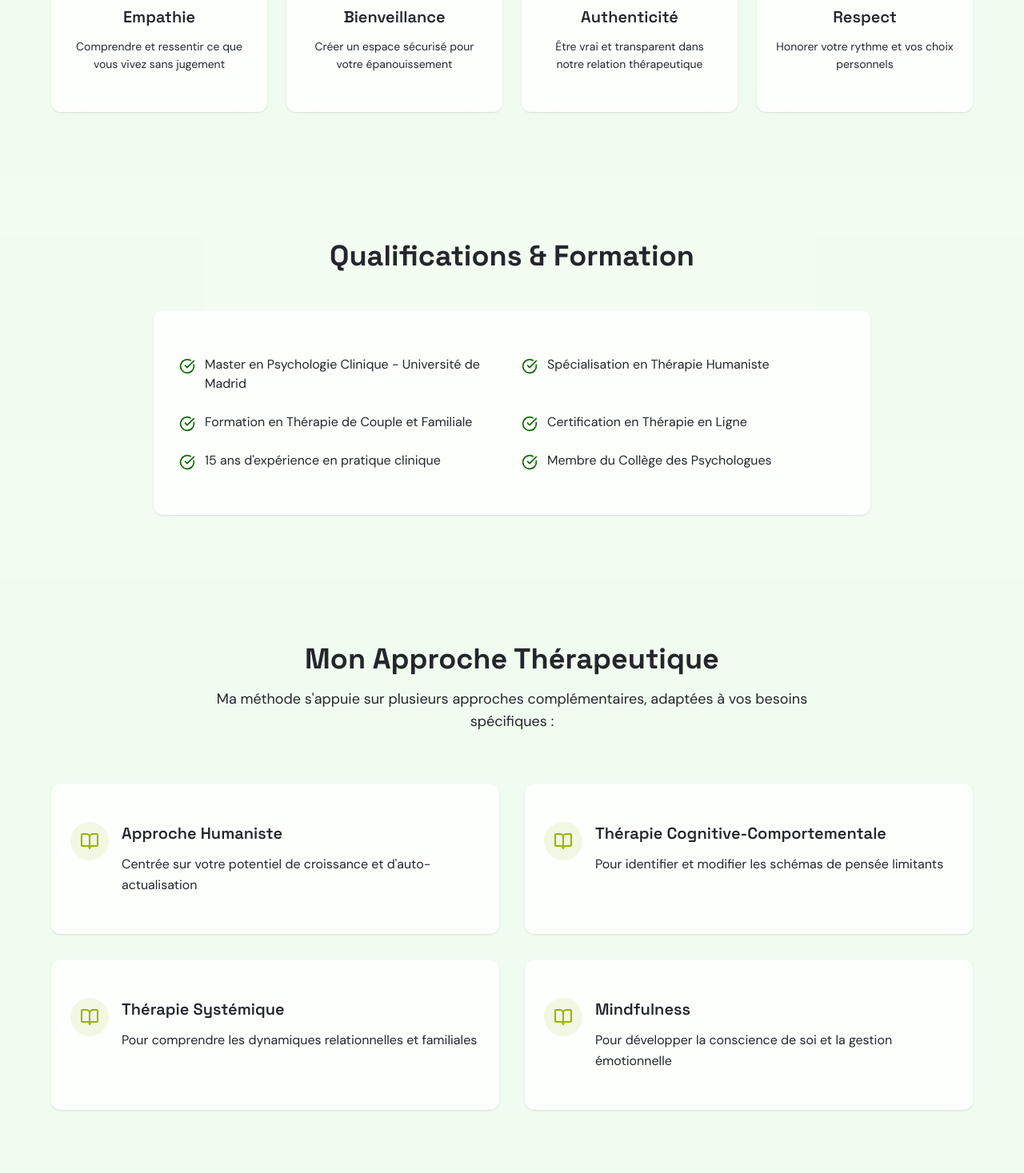
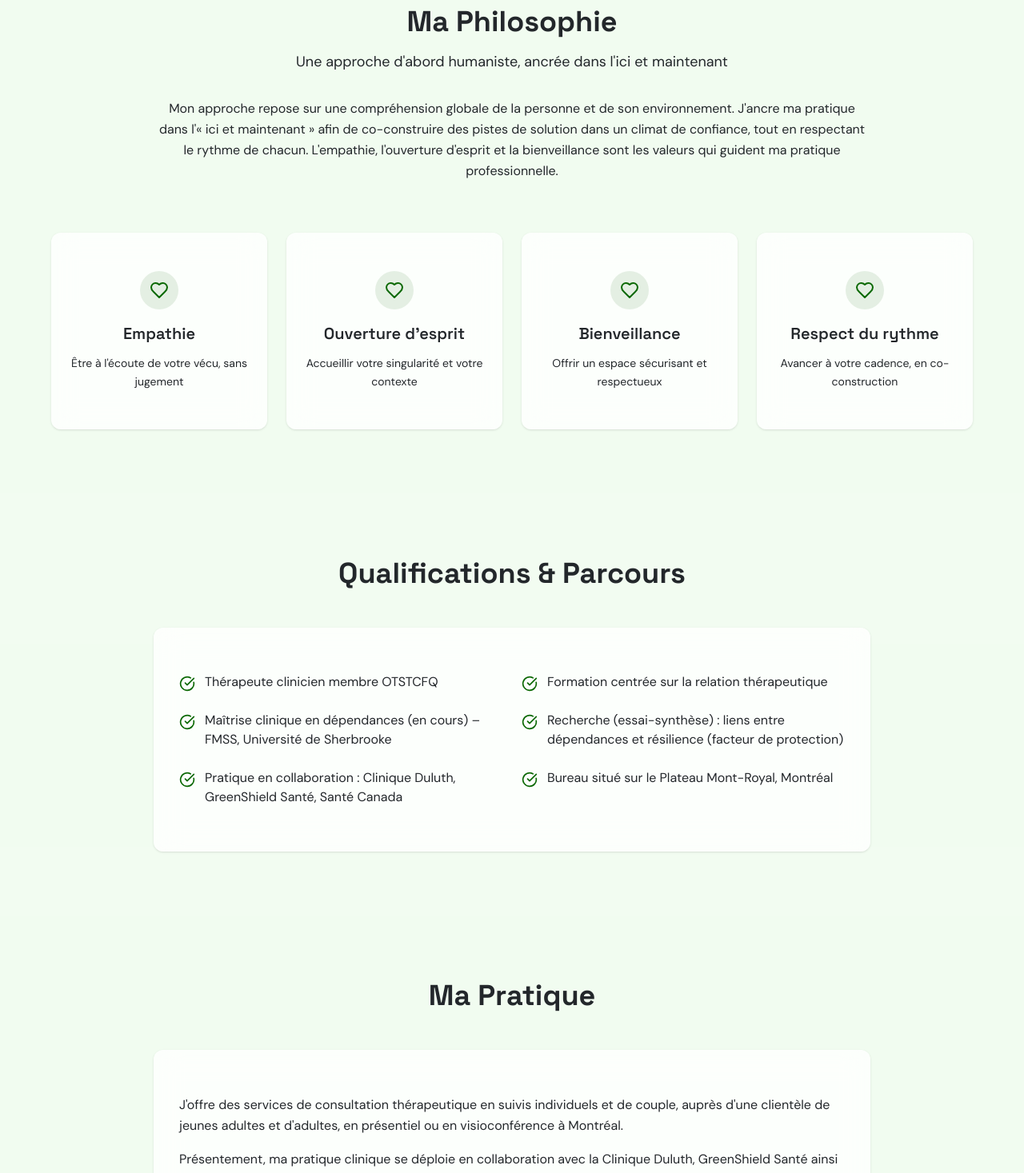
Before and after one commit to josegastelu/jose, a Next.js app: page /a-propos in a window 1280 px wide. Shown: the part 720-2187 px from the top of the page at 80% size. Built offline with nearby package versions, Linux system fonts and the light colour scheme.

Commit message:
update a-propos page copy

```diff
--- a/app/a-propos/page.tsx
+++ b/app/a-propos/page.tsx
@@ -10,64 +10,52 @@ const content = {
   fr: {
     hero: {
       title: "À propos de Jose Gastelu",
-      subtitle: "Psychologue clinicien avec une approche humaniste et empathique",
+      subtitle:
+        "Thérapeute clinicien membre OTSTCFQ, formé à la relation thérapeutique",
     },
+    intro:
+      "Je suis thérapeute clinicien membre OTSTCFQ. Ma formation est centrée sur la relation thérapeutique. Actuellement, j’approfondis mes connaissances à la Faculté de médecine et des sciences de la santé de l’Université de Sherbrooke, dans le cadre de la maîtrise clinique en dépendances. Mes travaux portent sur une recherche de type essai-synthèse, explorant les liens entre les dépendances et la résilience en tant que facteur de protection.",
     philosophy: {
       title: "Ma Philosophie",
-      subtitle: "Une approche centrée sur la personne",
+      subtitle: "Une approche d'abord humaniste, ancrée dans l'ici et maintenant",
       description:
-        "Je crois profondément en la capacité de chaque individu à trouver ses propres solutions et à développer son potentiel. Mon approche humaniste place la personne au centre du processus thérapeutique, dans un climat de confiance, d'empathie et d'authenticité.",
+        "Mon approche repose sur une compréhension globale de la personne et de son environnement. J'ancre ma pratique dans l'« ici et maintenant » afin de co-construire des pistes de solution dans un climat de confiance, tout en respectant le rythme de chacun. L'empathie, l'ouverture d'esprit et la bienveillance sont les valeurs qui guident ma pratique professionnelle.",
       values: [
-        {
-          title: "Empathie",
-          description: "Comprendre et ressentir ce que vous vivez sans jugement",
-        },
-        {
-          title: "Bienveillance",
-          description: "Créer un espace sécurisé pour votre épanouissement",
-        },
-        {
-          title: "Authenticité",
-          description: "Être vrai et transparent dans notre relation thérapeutique",
-        },
-        {
-          title: "Respect",
-          description: "Honorer votre rythme et vos choix personnels",
-        },
+        { title: "Empathie", description: "Être à l'écoute de votre vécu, sans jugement" },
+        { title: "Ouverture d'esprit", description: "Accueillir votre singularité et votre contexte" },
+        { title: "Bienveillance", description: "Offrir un espace sécurisant et respectueux" },
+        { title: "Respect du rythme", description: "Avancer à votre cadence, en co-construction" },
       ],
     },
     qualifications: {
-      title: "Qualifications & Formation",
+      title: "Qualifications & Parcours",
       items: [
-        "Master en Psychologie Clinique - Université de Madrid",
-        "Spécialisation en Thérapie Humaniste",
-        "Formation en Thérapie de Couple et Familiale",
-        "Certification en Thérapie en Ligne",
-        "15 ans d'expérience en pratique clinique",
-        "Membre du Collège des Psychologues",
+        "Thérapeute clinicien membre OTSTCFQ",
+        "Formation centrée sur la relation thérapeutique",
+        "Maîtrise clinique en dépendances (en cours) – FMSS, Université de Sherbrooke",
+        "Recherche (essai-synthèse) : liens entre dépendances et résilience (facteur de protection)",
+        "Pratique en collaboration : Clinique Duluth, GreenShield Santé, Santé Canada",
+        "Bureau situé sur le Plateau Mont-Royal, Montréal",
       ],
     },
     approach: {
       title: "Mon Approche Thérapeutique",
-      description: "Ma méthode s'appuie sur plusieurs approches complémentaires, adaptées à vos besoins spécifiques :",
+      description:
+        "J'intègre différentes approches selon vos besoins, toujours dans une perspective humaniste et collaborative :",
       methods: [
-        {
-          title: "Approche Humaniste",
-          description: "Centrée sur votre potentiel de croissance et d'auto-actualisation",
-        },
-        {
-          title: "Thérapie Cognitive-Comportementale",
-          description: "Pour identifier et modifier les schémas de pensée limitants",
-        },
-        {
-          title: "Thérapie Systémique",
-          description: "Pour comprendre les dynamiques relationnelles et familiales",
-        },
-        {
-          title: "Mindfulness",
-          description: "Pour développer la conscience de soi et la gestion émotionnelle",
-        },
+        { title: "Humaniste", description: "Compréhension globale et centrée sur la personne" },
+        { title: "Cognitivo-comportementale (TCC)", description: "Adapter pensées et comportements à vos objectifs" },
+        { title: "Motivationnelle", description: "Soutenir le changement à votre rythme" },
+        { title: "Systémique", description: "Prendre en compte les dynamiques relationnelles" },
       ],
+    },
+    practice: {
+      title: "Ma Pratique",
+      intro:
+        "J'offre des services de consultation thérapeutique en suivis individuels et de couple, auprès d'une clientèle de jeunes adultes et d'adultes, en présentiel ou en visioconférence à Montréal.",
+      collaborations:
+        "Présentement, ma pratique clinique se déploie en collaboration avec la Clinique Duluth, GreenShield Santé ainsi que Santé Canada.",
+      location: "Mon bureau est situé sur le Plateau Mont-Royal.",
     },
     cta: {
       title: "Prêt à commencer ?",
@@ -173,6 +161,17 @@ export default function AboutPage() {
         </div>
       </section>
 
+      {/* Presentation Section */}
+      <section className="py-12 px-4 sm:px-6 lg:px-8">
+        <div className="max-w-4xl mx-auto">
+          <Card className="glass-card border-0">
+            <CardContent className="p-8">
+              <p className="text-foreground leading-relaxed">{t.intro}</p>
+            </CardContent>
+          </Card>
+        </div>
+      </section>
+
       {/* Philosophy Section */}
       <section className="py-20 px-4 sm:px-6 lg:px-8">
         <div className="max-w-6xl mx-auto">
@@ -215,6 +214,23 @@ export default function AboutPage() {
                   </div>
                 ))}
               </div>
+            </CardContent>
+          </Card>
+        </div>
+      </section>
+
+      {/* Practice Section */}
+      <section className="py-20 px-4 sm:px-6 lg:px-8">
+        <div className="max-w-4xl mx-auto">
+          <div className="text-center mb-12">
+            <h2 className="font-serif text-3xl md:text-4xl font-bold text-foreground mb-4">{t.practice.title}</h2>
+          </div>
+
+          <Card className="glass-card border-0">
+            <CardContent className="p-8 space-y-4">
+              <p className="text-foreground leading-relaxed">{t.practice.intro}</p>
+              <p className="text-foreground leading-relaxed">{t.practice.collaborations}</p>
+              <p className="text-foreground leading-relaxed">{t.practice.location}</p>
             </CardContent>
           </Card>
         </div>
```
